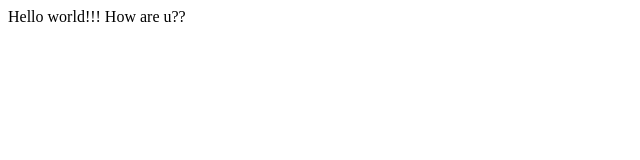
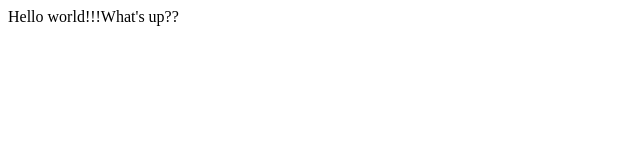
Before and after one commit to Sadiyakousar05/DocMail1, a plain HTML site: page index.html in a window 1280 px wide. Shown: the full height of the page, 0-640 px from the left. Drawn offline with Linux system fonts and the light colour scheme.

Commit message:
textadded

```diff
--- a/index.html
+++ b/index.html
@@ -6,6 +6,6 @@
     <title>Document</title>
 </head>
 <body>
-    Hello world!!! How are u??
+    Hello world!!!What's up??
 </body>
 </html>
```
